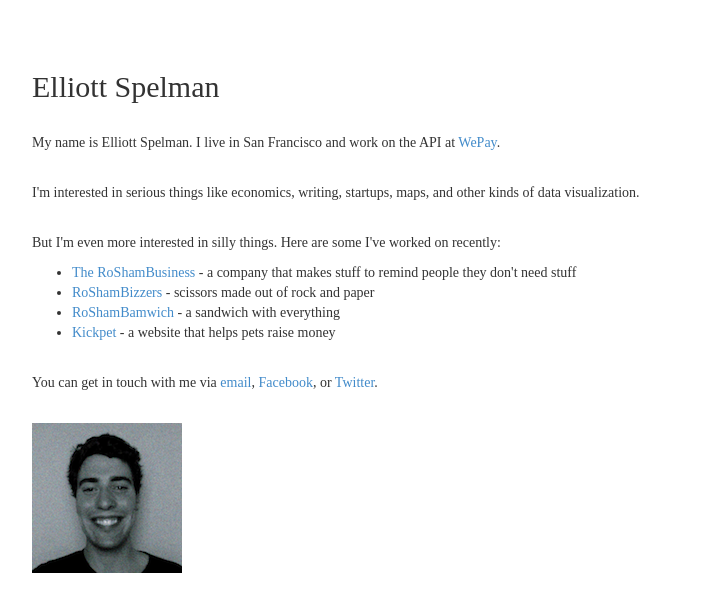
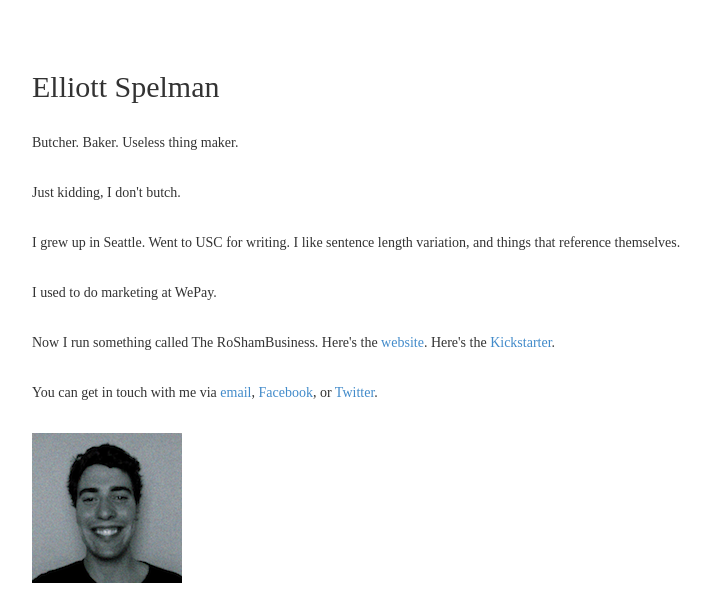
Before and after one commit to spelman7/gol, a Node server app: page / in a window 1280 px wide. Shown: the top 593 px of the page, without its empty margins (38-749 px from the left). Run offline with Node 20, Linux system fonts and the light colour scheme; some libraries are stand-ins or nearby versions.

Commit message:
changed personal site

```diff
--- a/views/templates/index.html
+++ b/views/templates/index.html
@@ -18,24 +18,25 @@
 
       	</br>
 
-      	<p>My name is Elliott Spelman. I live in San Francisco and work on the API at <a href="http://www.wepay.com">WePay</a>.</p>
+      	<p>Butcher. Baker. Useless thing maker.</p>
 
       	</br>
 
-      	<p>I'm interested in serious things like economics, writing, startups, maps, and other kinds of data visualization.</p>
+      	<p>Just kidding, I don't butch.</p>
 
       	</br>
 
-      	<p>But I'm even more interested in silly things. Here are some I've worked on recently:</p>
+      	<p>I grew up in Seattle. Went to USC for writing. I like sentence length variation, and things that reference themselves.</p>
 
-      	<ul>
-      		<li><a href="http://www.rosham.biz">The RoShamBusiness</a> - a company that makes stuff to remind people they don't need stuff</li>
-      		<li><a href="http://www.rosham.biz/bizzers">RoShamBizzers</a> - scissors made out of rock and paper</li>
-      		<li><a href="http://www.rosham.biz/bamwich">RoShamBamwich</a> - a sandwich with everything</li>
-      		<li><a href="http://www.kickpet.com">Kickpet</a> - a website that helps pets raise money</li>
-      	</ul>
+        </br>
+
+      	<p>I used to do marketing at WePay.</p>
 
       	</br>
+
+        <p>Now I run something called The RoShamBusiness. Here's the <a href="www.rosham.biz" target="_blank">website</a>. Here's the <a href="https://www.kickstarter.com/projects/501803065/the-roshambusiness" target="_blank">Kickstarter</a>.</p>
+
+        </br>
 
       	<p>You can get in touch with me via <a href="mailto:spelman7@gmail.com">email</a>, <a href="https://www.facebook.com/elliott.spelman">Facebook</a>, or <a href="https://twitter.com/ebspelman">Twitter</a>.</p>
 
```
Also changed, not shown: 1 other file.
